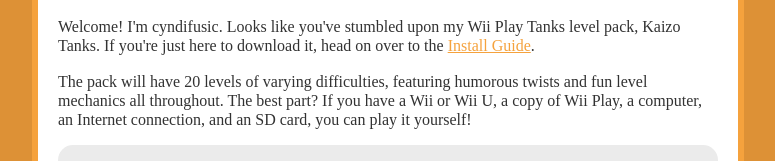
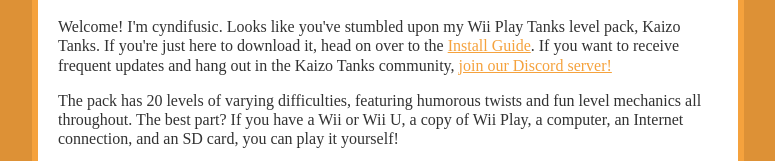
Before and after one commit to cyndifusic/kaizo-tanks, a plain HTML site: page index.html in a window 1280 px wide. Shown: the part 565-726 px from the top of the page, without its empty margins (252-1027 px from the left). Drawn offline with Linux system fonts and the light colour scheme; a web font is replaced by a local one.

Commit message:
Updating stuff 7

```diff
--- a/index.html
+++ b/index.html
@@ -24,8 +24,8 @@
         <div id="content">
           <br>
             <iframe id="ytframe" width="660" height="371" src="https://www.youtube.com/embed/oF-DOrGDbmU" frameborder="0" allow="accelerometer; autoplay; encrypted-media; gyroscope; picture-in-picture" allowfullscreen></iframe>
-            <p>Welcome! I'm cyndifusic. Looks like you've stumbled upon my Wii Play Tanks level pack, Kaizo Tanks.  If you're just here to download it, head on over to the <a href="install-guide">Install Guide</a>.</p>
-            <p>The pack will have 20 levels of varying difficulties, featuring humorous twists and fun level mechanics all throughout. The best part? If you have a Wii or Wii U, a copy of Wii Play, a computer, an Internet connection, and an SD card,
+            <p>Welcome! I'm cyndifusic. Looks like you've stumbled upon my Wii Play Tanks level pack, Kaizo Tanks.  If you're just here to download it, head on over to the <a href="install-guide">Install Guide</a>. If you want to receive frequent updates and hang out in the Kaizo Tanks community, <a href="https://discord.gg/4qYAHZE" target="_blank">join our Discord server!</a></p>
+            <p>The pack has 20 levels of varying difficulties, featuring humorous twists and fun level mechanics all throughout. The best part? If you have a Wii or Wii U, a copy of Wii Play, a computer, an Internet connection, and an SD card,
                 you can play it yourself!</p>
             <div id="specialthanks">
             <p>Special thanks to:</p>
```
